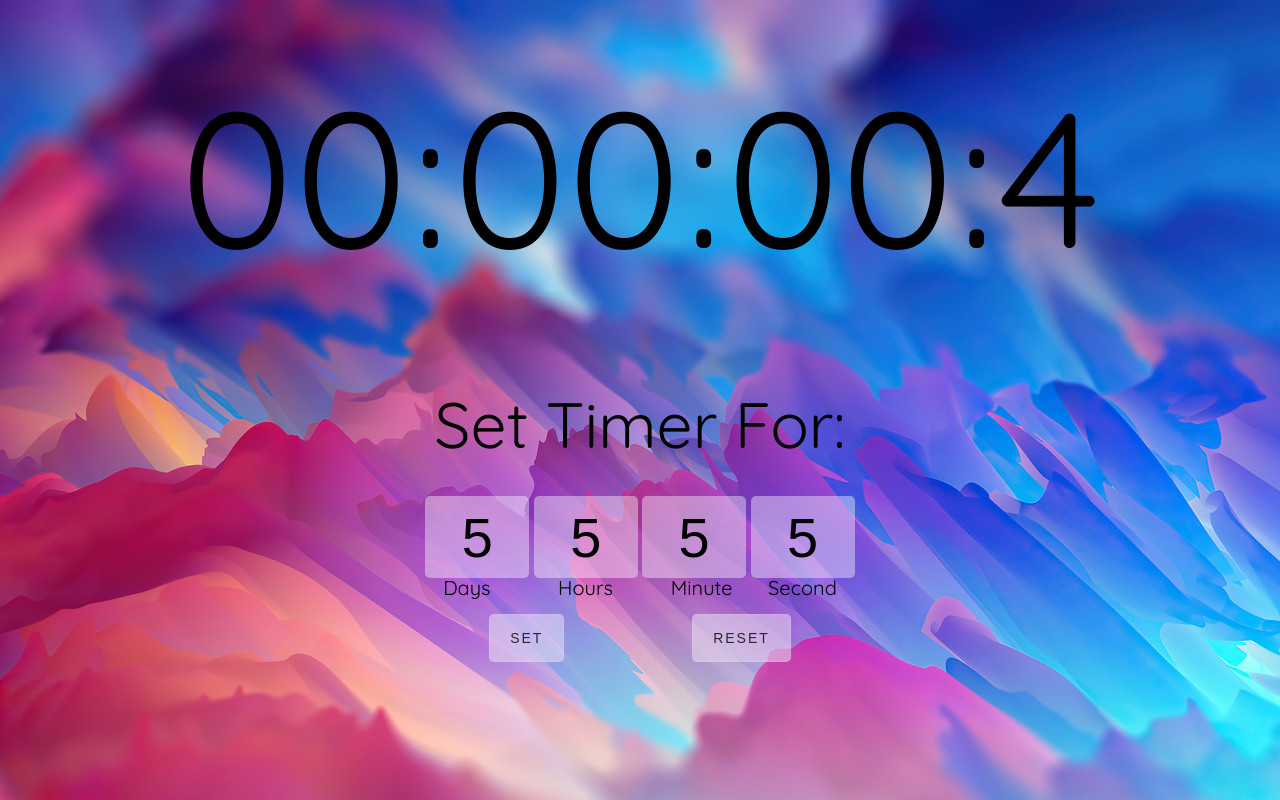
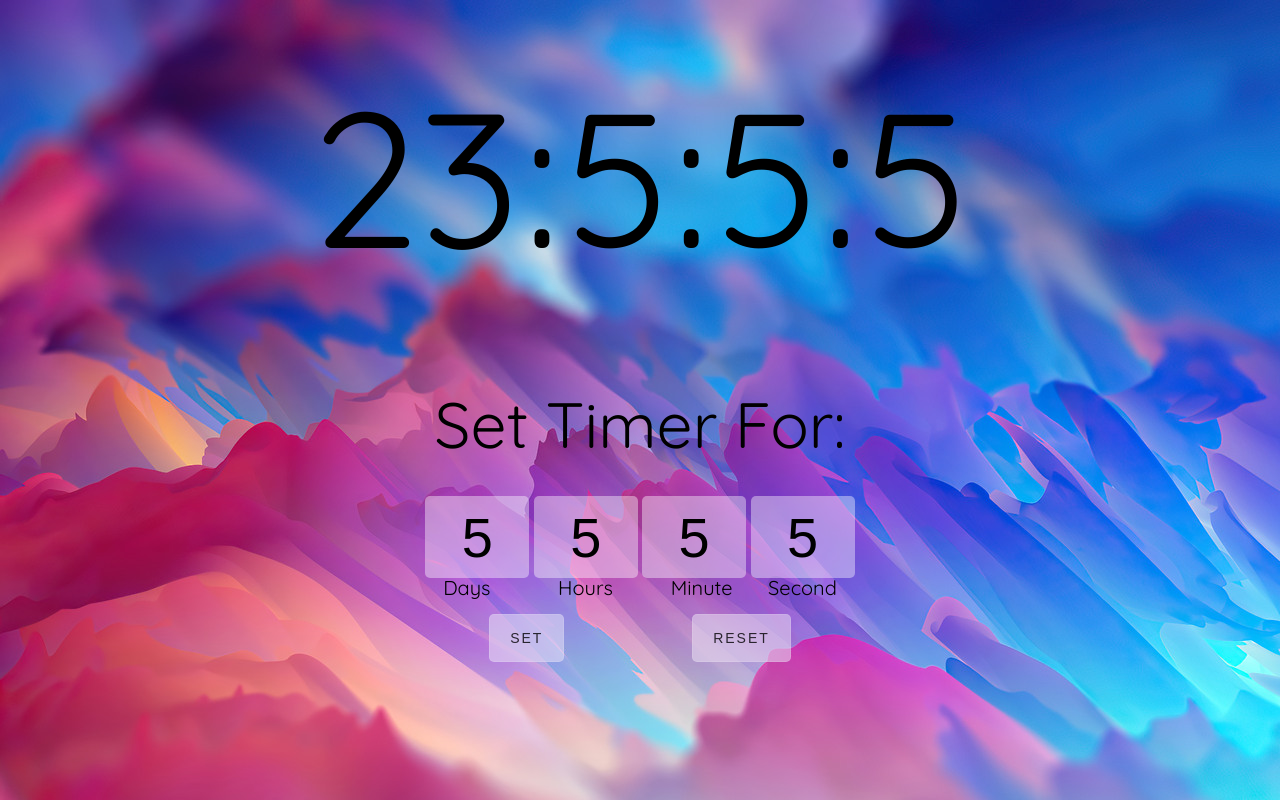
Before and after one commit to kindnemo/stupid-timer-app, a plain HTML site: page index.html in a window 1280 px wide. Both pictures are taken after typing "5", "5", "5", "5" into the empty fields and a click on the button "SET". Drawn offline with Linux system fonts and the light colour scheme.

Commit message:
Finally added some sensible code but it isn't all neat and functional yet I'll work on it more

```diff
--- a/index.html
+++ b/index.html
@@ -31,7 +31,7 @@
 
     <div class="all">
         <div class="timer">
-            <p class="time" id="days-count">00</p>
+            <p class="time" id="day-count">00</p>
             <p class="time">:</p>
             <p class="time" id="hour-count">00</p>
             <p class="time">:</p>
--- a/script.js
+++ b/script.js
@@ -1,11 +1,10 @@
 let day, hour, minute, second;
 const setter = document.querySelector("#setBtn");
-let pSec = document.getElementById("second-count"),
-pMin = document.getElementById("minute-count");
-const setToTime = new Date(`1/${day}/2000`);
-// setToTime.setHours(hour);
-// setToTime.setMinutes(minute);
-// setToTime.setSeconds(second);
+let timern = new Date();
+let stDay = document.getElementById("day-count");
+let stHour = document.getElementById("hour-count");
+let stMin = document.getElementById("minute-count");
+let stSec = document.getElementById("second-count");
 
 
 
@@ -17,28 +16,18 @@ function assign(ev){
     minute = document.getElementById("minute-set").value;
     second = document.getElementById("second-set").value;
 
-    setInterval(secondChange, 1000);
-    setInterval(minuteChnage, 60000);
+    let dateNow = parseInt(timern.getDate()) + parseInt(day);
+    dateNow.toString();
+    timern.setDate(dateNow);
+    timern.setHours(hour);
+    timern.setMinutes(minute);
+    timern.setSeconds(second);
+
+    stDay.innerHTML = timern.getDate();
+    stHour.innerHTML = timern.getHours();
+    stMin.innerHTML = timern.getMinutes();
+    stSec.innerHTML = timern.getSeconds();
 
 }
 
-
-function secondChange(){     //The second timer
-    if(second>=0){
-        pSec.innerHTML = `${second}`
-    }else{
-        return;
-    }
-    second--;
-}
-
-
-function minuteChnage(){     //The Minute timer
-    if(minute>=0){
-        pMin.innerHTML = `${minute}`;
-    }else{
-        return;
-    }
-    minute--
-}
 setter.addEventListener("click", assign);
```
